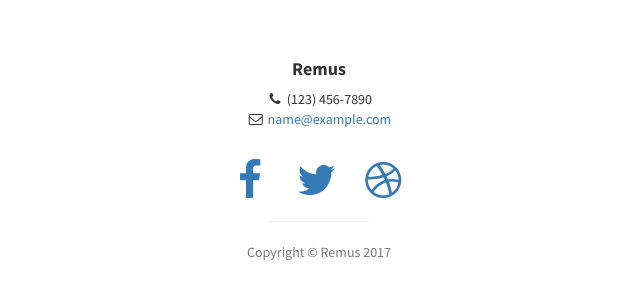
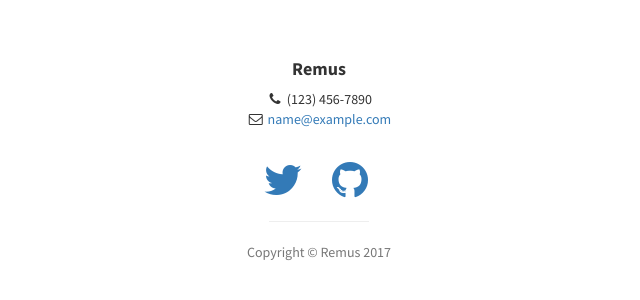
Before and after one commit to AllGoRythm/Remus, a plain HTML site: page index.html in a window 1280 px wide. Shown: the part 1817-2117 px from the top of the page, without its empty margins (321-961 px from the left). Drawn offline with Linux system fonts and the light colour scheme; files whose address does not match are found by name.

Commit message:
change icon positions in footer, delete Facebook icon, reorder nav links
- font-awesome icons
- new order of nav links -> [Twitter, Github, About Us]

```diff
--- a/index.html
+++ b/index.html
@@ -263,14 +263,14 @@
                     <br>
                     <ul class="list-inline">
                         <li>
-                            <a href="#"><i class="fa fa-facebook fa-fw fa-3x"></i></a>
-                        </li>
-                        <li>
                             <a href="#"><i class="fa fa-twitter fa-fw fa-3x"></i></a>
                         </li>
                         <li>
+                            <a href="#"><i class="fa fa-github fa-fw fa-3x"></i></a>
+                        </li>
+                        <!--<li>
                             <a href="#"><i class="fa fa-dribbble fa-fw fa-3x"></i></a>
-                        </li>
+                        </li>-->
                     </ul>
                     <hr class="small">
                     <p class="text-muted">Copyright &copy; Remus 2017</p>
```
